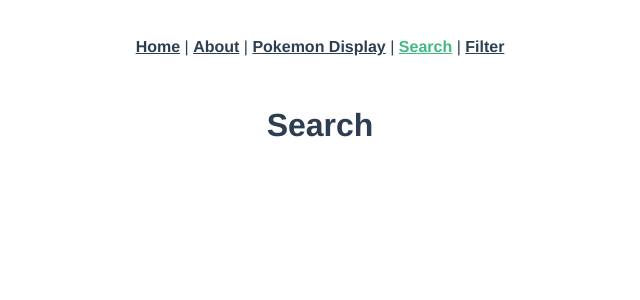
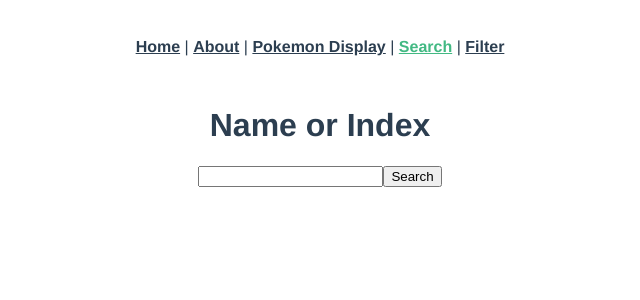
Before and after one commit to daklo91/easydex2.old, a Vue app: page /search in a window 1280 px wide. Shown: the top 300 px of the page, without its empty margins (320-960 px from the left). Built offline with nearby package versions, Linux system fonts and the light colour scheme; no server answers.

Commit message:
Fix Search

```diff
--- a/src/views/PokemonDisplay.vue
+++ b/src/views/PokemonDisplay.vue
@@ -1,16 +1,19 @@
 <template>
   <div>
     <h1>Pokemon Display</h1>
-
-    <div v-for="(pokemon, index) in pokemons" :key="index">
-      <p>#{{ pokemon.id }} {{ pokemon.name }}</p>
-      <img :src="pokemon.sprites.front_default" alt="" />
+    <div>
+      <div v-for="(pokemon, index) in pokemons" :key="index">
+        <p>#{{ pokemon.id }} {{ pokemon.name }}</p>
+        <img
+          :src="pokemon.sprites.front_default"
+          :alt="'Image of ' + pokemon.name"
+        />
+      </div>
     </div>
 
     <PokemonItem />
   </div>
 </template>
-
 <script>
 import PokemonItem from '@/components/PokemonItem.vue'
 
--- a/src/views/Search.vue
+++ b/src/views/Search.vue
@@ -1,11 +1,62 @@
 <template>
   <div>
-    <h1>Search</h1>
+    <h1 v-if="!searchOutput">Name or Index</h1>
+    <input
+      v-if="!searchOutput"
+      type="text"
+      v-model.number="searchInput"
+      v-on:keyup.enter="searchPokemon"
+    />
+    <button v-if="!searchOutput" @click.prevent="searchPokemon">Search</button>
+    <div v-if="searchOutput">
+      <p>
+        #{{ searchOutput.id }}
+        {{ searchOutput.name }}
+      </p>
+      <img
+        v-if="searchOutput"
+        :src="searchOutput.sprites.front_default"
+        :alt="'Image of ' + searchOutput.name"
+      />
+    </div>
+    <button v-if="searchOutput" @click.prevent="reload">
+      Reload
+    </button>
   </div>
 </template>
 
 <script>
-export default {}
+export default {
+  name: 'Search',
+  data() {
+    return {
+      searchInput: null,
+      searchOutput: null
+    }
+  },
+  computed: {
+    pokemons() {
+      return this.$store.state.pokemonArray
+    }
+  },
+  methods: {
+    searchPokemon() {
+      if (typeof this.searchInput === 'number') {
+        this.searchOutput = this.pokemons.find(
+          pokemon => pokemon.id == this.searchInput
+        )
+      } else {
+        this.searchOutput = this.pokemons.find(
+          pokemon => pokemon.name === this.searchInput
+        )
+      }
+    },
+    reload() {
+      this.searchOutput = null
+      this.searchInput = null
+    }
+  }
+}
 </script>
 
 <style scoped></style>
```
